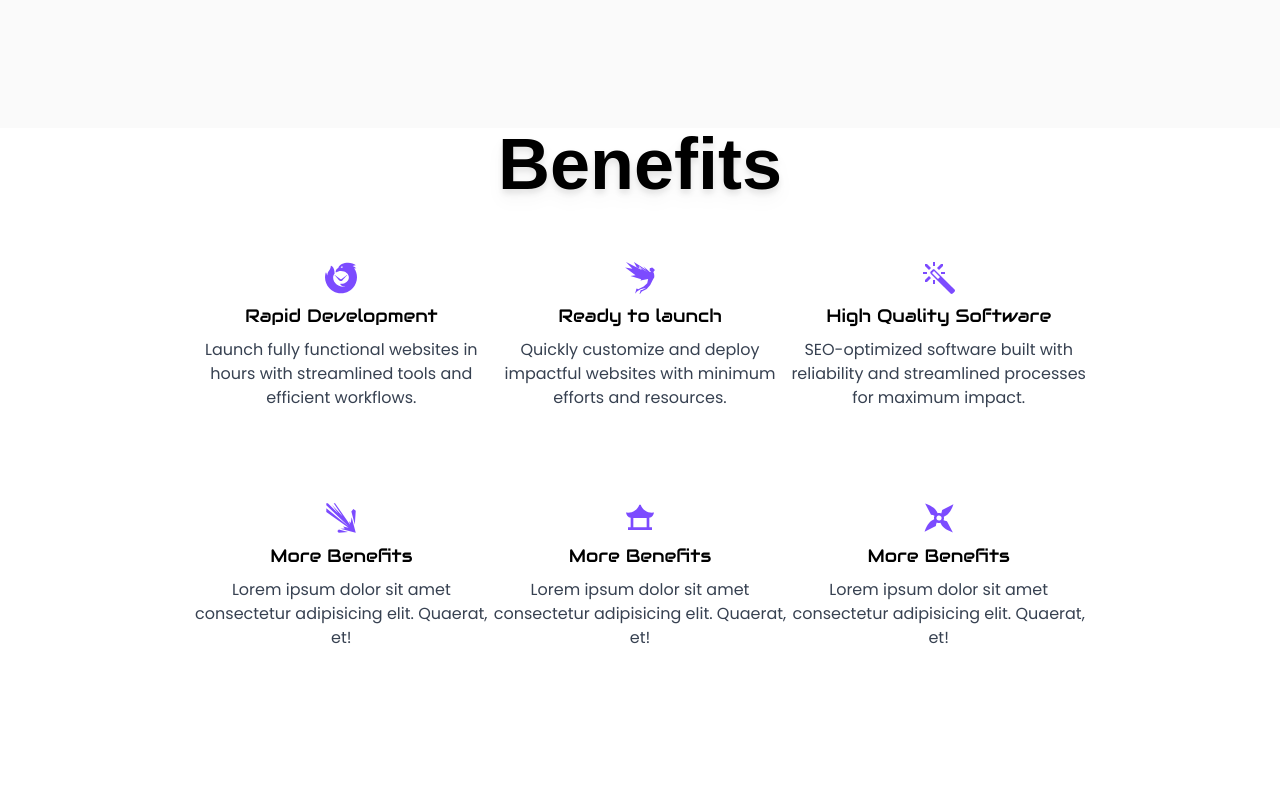
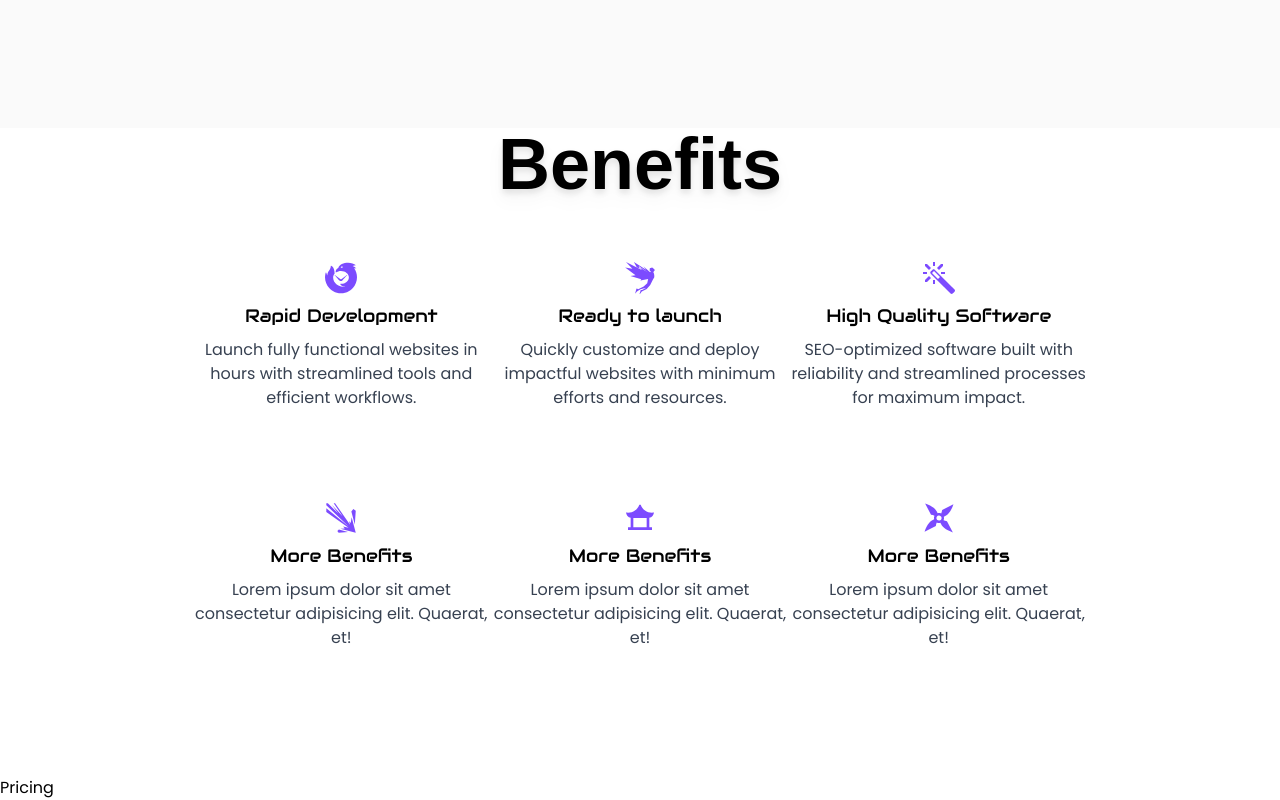
Before and after one commit to rainbowfish-ui/creatify, a Next.js app: page / in a window 1280 px wide. Shown: the part 1492-2292 px from the top of the page. Before the commit the page ends 2268 px from the top, so only its background shows below. Built offline with nearby package versions, Linux system fonts and the light colour scheme; a web font is replaced by a local one.

Commit message:
add pricing section

```diff
--- a/src/app/page.tsx
+++ b/src/app/page.tsx
@@ -2,6 +2,7 @@ import Achievements from "@/components/landing-page/achievements";
 import Benefits from "@/components/landing-page/benefits";
 import Hero from "@/components/landing-page/hero";
 import Navbar from "@/components/landing-page/navbar";
+import Pricing from "@/components/landing-page/pricing";
 import Services from "@/components/landing-page/services";
 
 export default function Home() {
@@ -12,6 +13,7 @@ export default function Home() {
       <Achievements />
       <Services />
       <Benefits />
+      <Pricing />
     </div>
   );
 }
--- /dev/null
+++ b/src/components/landing-page/pricing/index.tsx
@@ -0,0 +1,7 @@
+import React from "react";
+
+const Pricing = () => {
+  return <div className="w-full">Pricing</div>;
+};
+
+export default Pricing;
```
